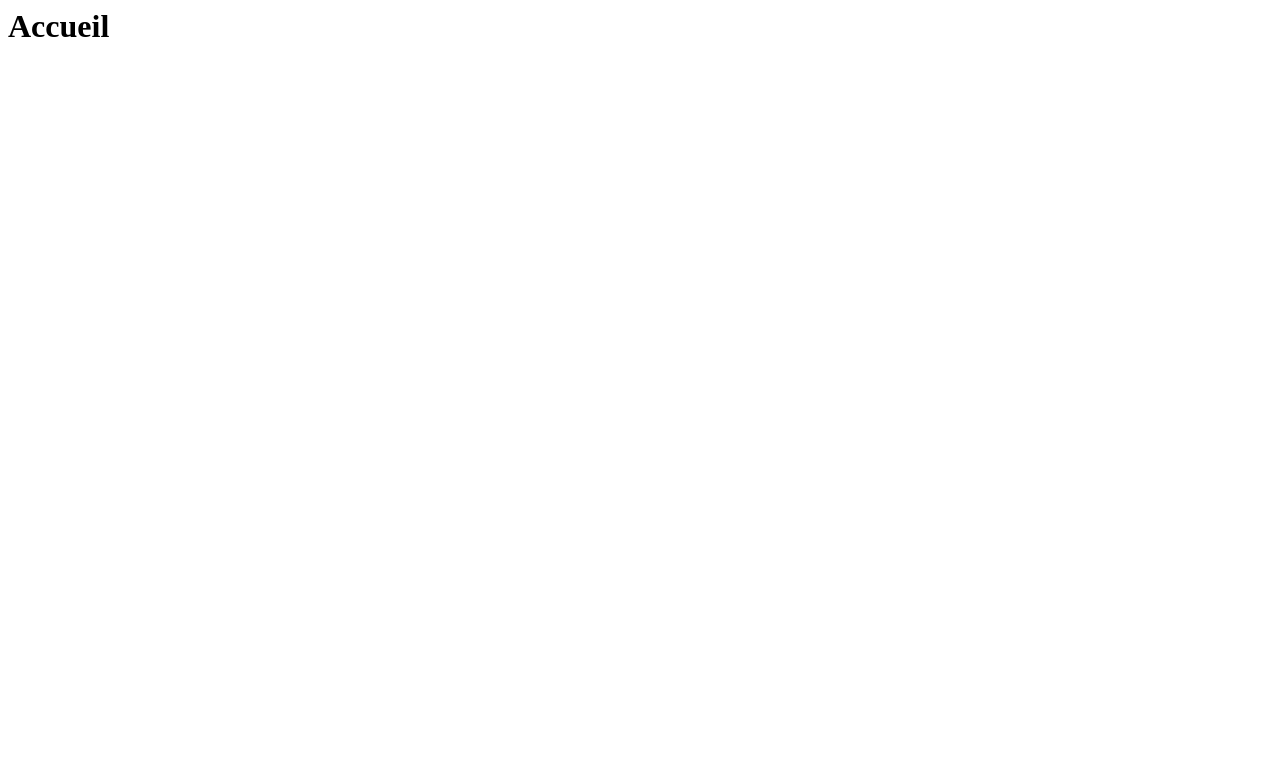
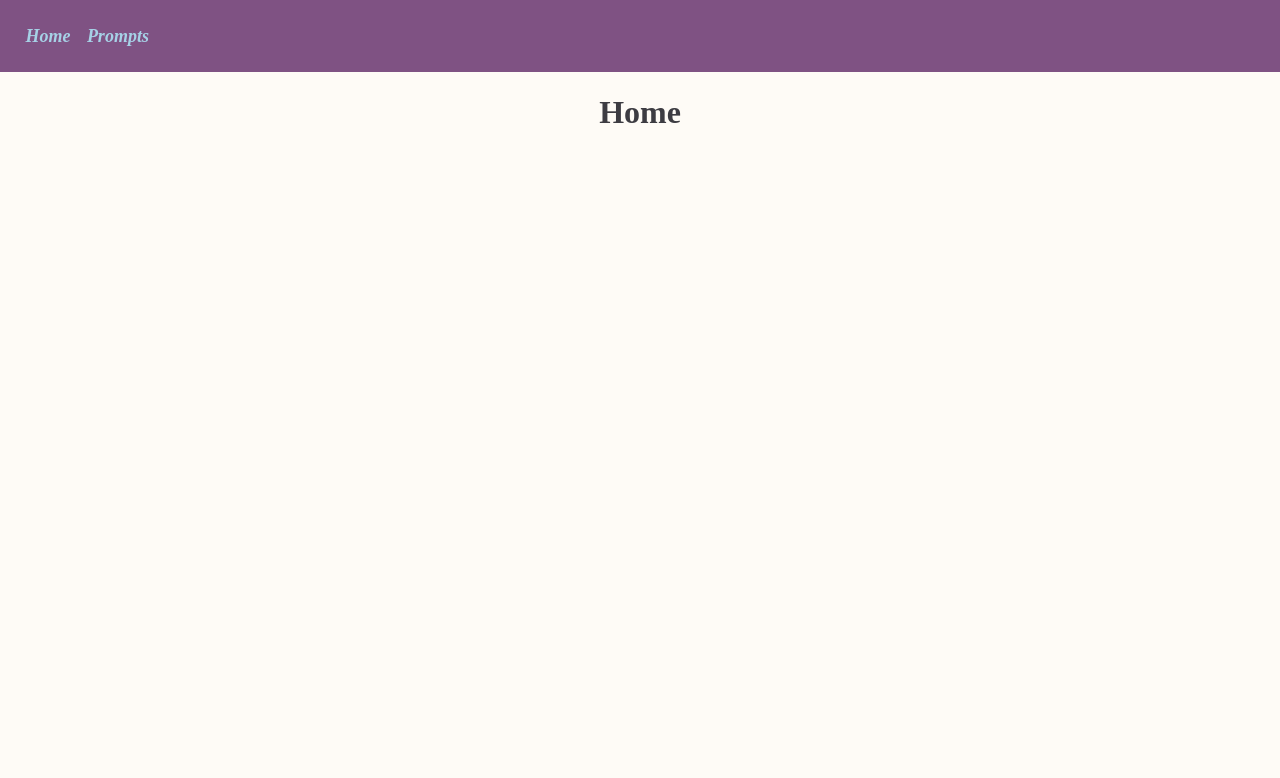
Before and after one commit to LucileGB/prompts_manager, a Flask app: page / in a window 1280 px wide. Before the commit the part shown is almost empty. Shown: the top 778 px of the page. Run offline with Flask 2, Linux system fonts and the light colour scheme.

Commit message:
Added prompt page, as well as simple CSS.

```diff
--- a/app/app.py
+++ b/app/app.py
@@ -6,3 +6,7 @@ app = Flask(__name__)
 @app.route("/")
 def home():
     return render_template('home.html')
+
+@app.route("/prompts")
+def prompts():
+    return render_template('prompts.html')
--- /dev/null
+++ b/app/static/main.css
@@ -0,0 +1,34 @@
+html, body {
+    margin: 0;
+    /* height: 100vh; */
+    width: 100%;
+}
+
+body {
+    background-color:#FEFBF6;
+    color: #3D3C42;
+    display: flex;
+    flex-flow: column;
+}
+
+.banner {
+    flex-grow: 1;
+    height: 10%;
+    padding: 2%;
+    background-color: #7F5283;
+    color: #A6D1E6;
+}
+
+.banner > a {
+   color: #A6D1E6;
+   font-size: large;
+   font-weight: bold;
+   font-style: italic;
+   text-decoration: none;
+   margin-right: 1%;
+}
+
+h1 {
+    color: #3D3C42;
+    text-align: center;
+}
--- /dev/null
+++ b/app/templates/base.html
@@ -0,0 +1,23 @@
+<!DOCTYPE html>
+<html lang="en">
+<head>
+    <meta charset="utf-8">
+    <link rel="shortcut icon" href={{ url_for('static', filename='icon.png') }}/>
+    <link rel="stylesheet" href='/static/main.css' />
+    <title>Prompt collector</title>
+</head>
+<body>
+    <!--Banner will have to use buttons rather than links-->
+    <!--So as to allow navigation from any page-->
+    <nav class="banner">
+        <a href="/">Home</a>
+        <a href="/prompts">Prompts</a>
+    </nav>
+
+    <h1>{% block title %}Default Title{% endblock %}</h1>
+
+    {% block page_content %}
+    {% endblock %}
+
+</body>
+</html>
--- a/app/templates/home.html
+++ b/app/templates/home.html
@@ -1 +1,2 @@
-<h1>Accueil</h1>
+{% extends "base.html" %}
+{% block title %}Home{% endblock %}
--- /dev/null
+++ b/app/templates/prompts.html
@@ -0,0 +1,2 @@
+{% extends "base.html" %}
+{% block title %}Your Prompts{% endblock %}
```
Also changed, not shown: tests/pages.py (+5 -1 lines), app/static/icon.png (added).
